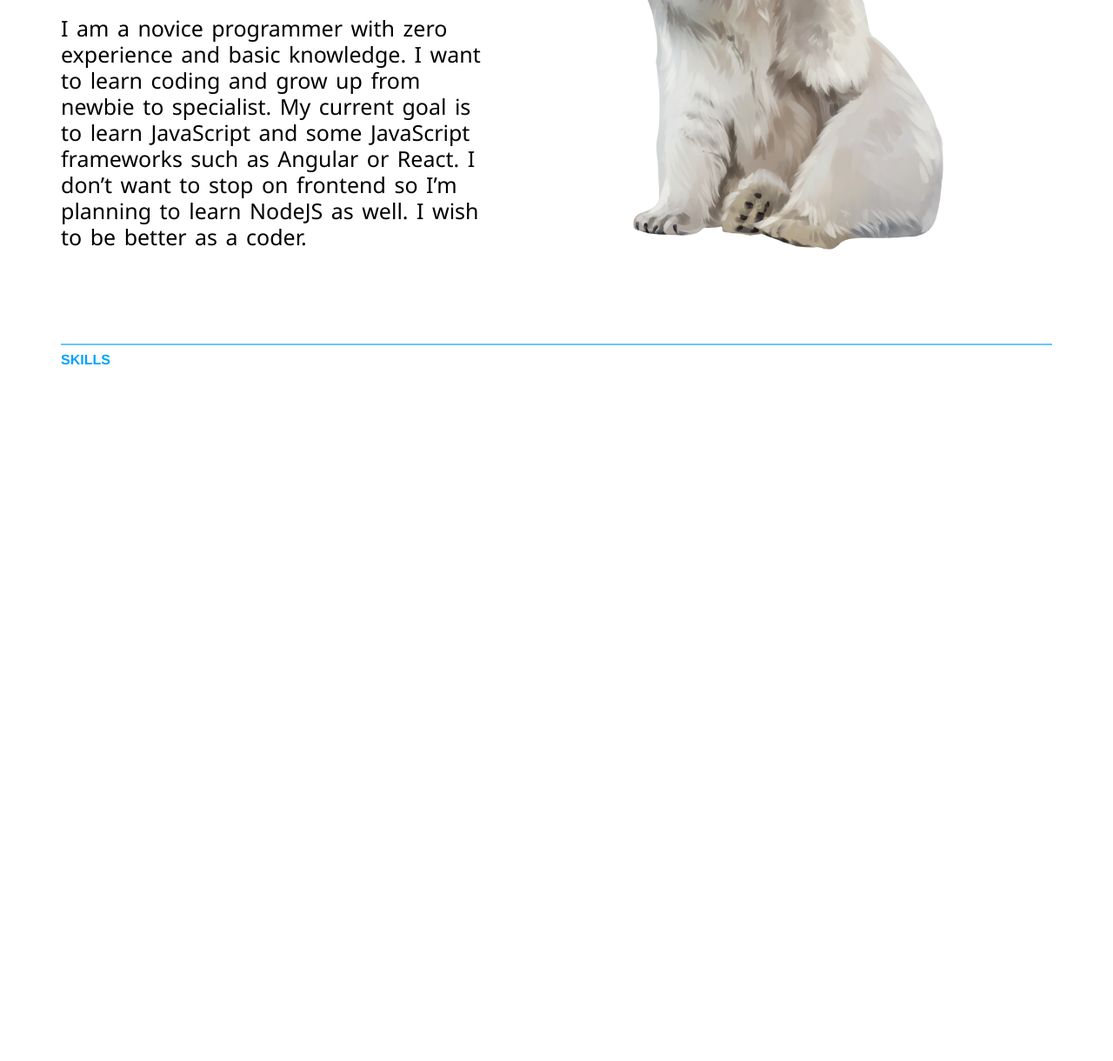
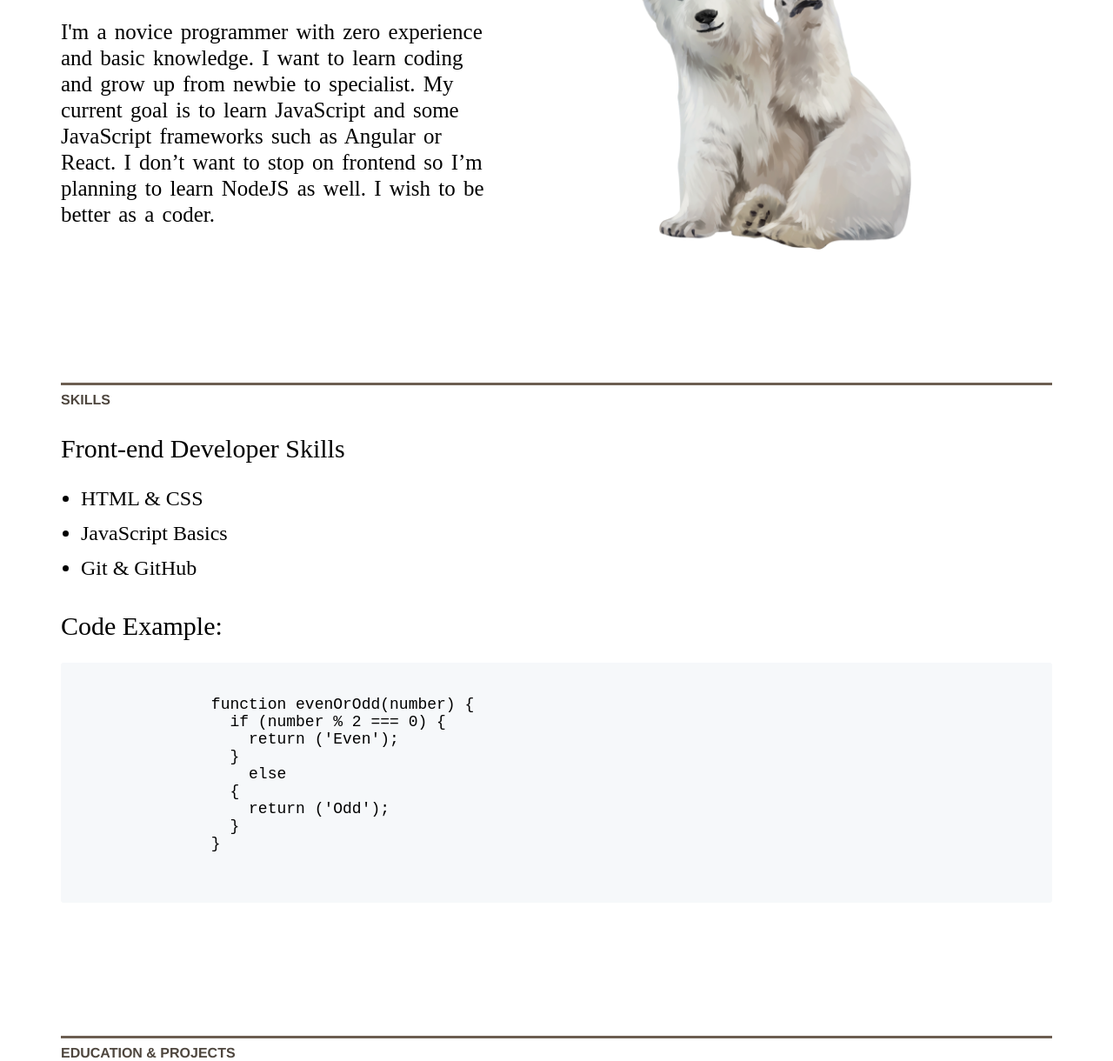
Before and after one commit to WakieW/rsschool-cv, a plain HTML site: page index.html in a window 1280 px wide. Shown: the part 349-1569 px from the top of the page at 87% size. Before the commit the page ends 800 px from the top, so only its background shows below. Drawn offline with Linux system fonts and the light colour scheme; a web font is replaced by a local one.

Commit message:
feat: add styles

```diff
--- a/index.html
+++ b/index.html
@@ -9,6 +9,7 @@
   <link rel="preconnect" href="https://fonts.googleapis.com">
   <link rel="preconnect" href="https://fonts.gstatic.com" crossorigin>
   <link href="https://fonts.googleapis.com/css2?family=Unbounded:wght@200;300;400&display=swap" rel="stylesheet">
+  <link rel="preconnect" href="https://fonts.googleapis.com"><link rel="preconnect" href="https://fonts.gstatic.com" crossorigin><link href="https://fonts.googleapis.com/css2?family=Cinzel:wght@500&display=swap" rel="stylesheet">
 </head>
 <body>
   <header>
@@ -27,7 +28,7 @@
           </div>
           <div class="info">
             <p class="profile-info">
-              I am a novice programmer with zero experience and basic knowledge. I want to learn coding and grow up from newbie to specialist. My current goal is to learn JavaScript and some JavaScript frameworks such as Angular or React. I don’t want to stop on frontend so I’m planning to learn NodeJS as well. I wish to be better as a coder.
+              I'm a novice programmer with zero experience and basic knowledge. I want to learn coding and grow up from newbie to specialist. My current goal is to learn JavaScript and some JavaScript frameworks such as Angular or React. I don’t want to stop on frontend so I’m planning to learn NodeJS as well. I wish to be better as a coder.
             </p>
           </div>
         </div>
@@ -41,12 +42,52 @@
         <p class="heading">SKILLS</p>
       </div>
       <div class="container-skills">
-        <div class="list-container"></div>
-        <div class="right-section-container"></div>
+        <div class="list-container">
+          <div class="list-name-container">
+            <p class="list-name">
+              Front-end Developer Skills
+            </p>
+          </div>
+          <div class="ul-container">
+            <ul class="list">
+              <li>HTML & CSS</li>
+              <li>JavaScript Basics</li>
+              <li>Git & GitHub</li>
+            </ul>
+          </div>
+        </div>
+        <div class="code-container">
+          <div>
+            <p class="list-name">Code Example:</p>
+          </div>
+          <div class="code-example">
+            <pre>
+              <code >
+                function evenOrOdd(number) {
+                  if (number % 2 === 0) {
+                    return ('Even');
+                  }
+                    else
+                  {
+                    return ('Odd');
+                  }
+                }
+              </code>
+            </pre>
+          </div>
+        </div>
       </div>
-      <div class="container-code"></div>
-      <div class="container-projects"></div>
-      <div class="conatiner-education"></div>
+      <div class="space-between"></div>
+      <div class="line-between">
+        <hr class="line">
+        <p class="heading">
+          EDUCATION & PROJECTS
+        </p>
+      </div>
+      <div class="container-education">
+        <div class="content-container"></div>
+        <div class="date-container"></div>
+      </div>
       <div class="container-contacts"></div>
     </div>
   </main>
--- a/style.css
+++ b/style.css
@@ -1,20 +1,19 @@
 p {
-  font-family: Arial;
+
   margin: 0;
 }
 body {
   height: 100%;
   margin: 0;
-  font-family: Arial;
+
 }
 .header-container {
   height: 55px;
   display: flex;
   flex-direction: row;
   justify-content: space-between;
-  border-bottom: 1px solid rgb(0, 162, 255, .7);
-  margin-right: 70px;
-  margin-left: 70px;
+  border-bottom: 1px solid rgb(108,94,81);
+
 }
 .page-container {
   display: grid;
@@ -36,10 +35,10 @@ body {
   grid-template-columns: auto;
 }
 .name {
-  align-self: flex-end;
+  align-self: center;
 }
 .name-text {
-  font-family: Arial;
+  font-family: Cinzel;
   font-weight: 200;
   font-size: 60px;
   margin: 0;
@@ -50,18 +49,19 @@ body {
 
 }
 .thumbnail {
-  width: 400px;
+  max-width: 50%;
   object-fit: contain;
   align-self: flex-end;
 }
 .prof-text {
   margin: 0;
+  font-family: Cinzel;
 }
 .info {
-  align-self: flex-end;
+  align-self: center;
 }
 .profile-info {
-  font-family: 'Segoe UI', Tahoma, Geneva, Verdana, sans-serif;
+  font-family: 'Times New Roman', Times, serif;
   font-size: 25px;
   font-weight: light;
   line-height: 30px;
@@ -70,19 +70,47 @@ body {
 }
 .container-skills {
   display: grid;
-    grid-template-columns: 1fr 1fr;
-
   }
 .space-between {
-    height: 100px;
+    height: 145px;
   }
 .line {
-
-    border: 1px solid rgb(0, 162, 255, .6);
+  border-right: 0px;
+  border-left: 0px;
+  border-top: 0px;
+  border-bottom: 3px;
+  border-style: solid;
+  border-color: rgb(108,94,81);
   }
 .heading {
   font-family: helvetica;
   font-weight: bold;
   font-size: 16px;
-    color: rgb(0, 162, 255);
+   color: rgb(78, 70, 62);
   }
+.list-name {
+
+  margin-top: 30px;
+  font-size: 30px;
+  font-weight: lighter;
+}
+.list {
+  line-height: 40px;
+  font-size: 24px;
+  padding-top: 20px;
+  padding-left: 20px;
+  margin: 0;
+  margin-left: 3px;
+}
+.code-example {
+  margin-top: 25px;
+  font-size: 18px;
+  overflow: auto;
+  background-color: #f6f8fa;
+  border-radius: 3px;
+}
+.container-education {
+  display: grid;
+  grid-template-columns: 1fr 1fr;
+
+}
```
Lines whose indentation alone changed are shown as unchanged.
